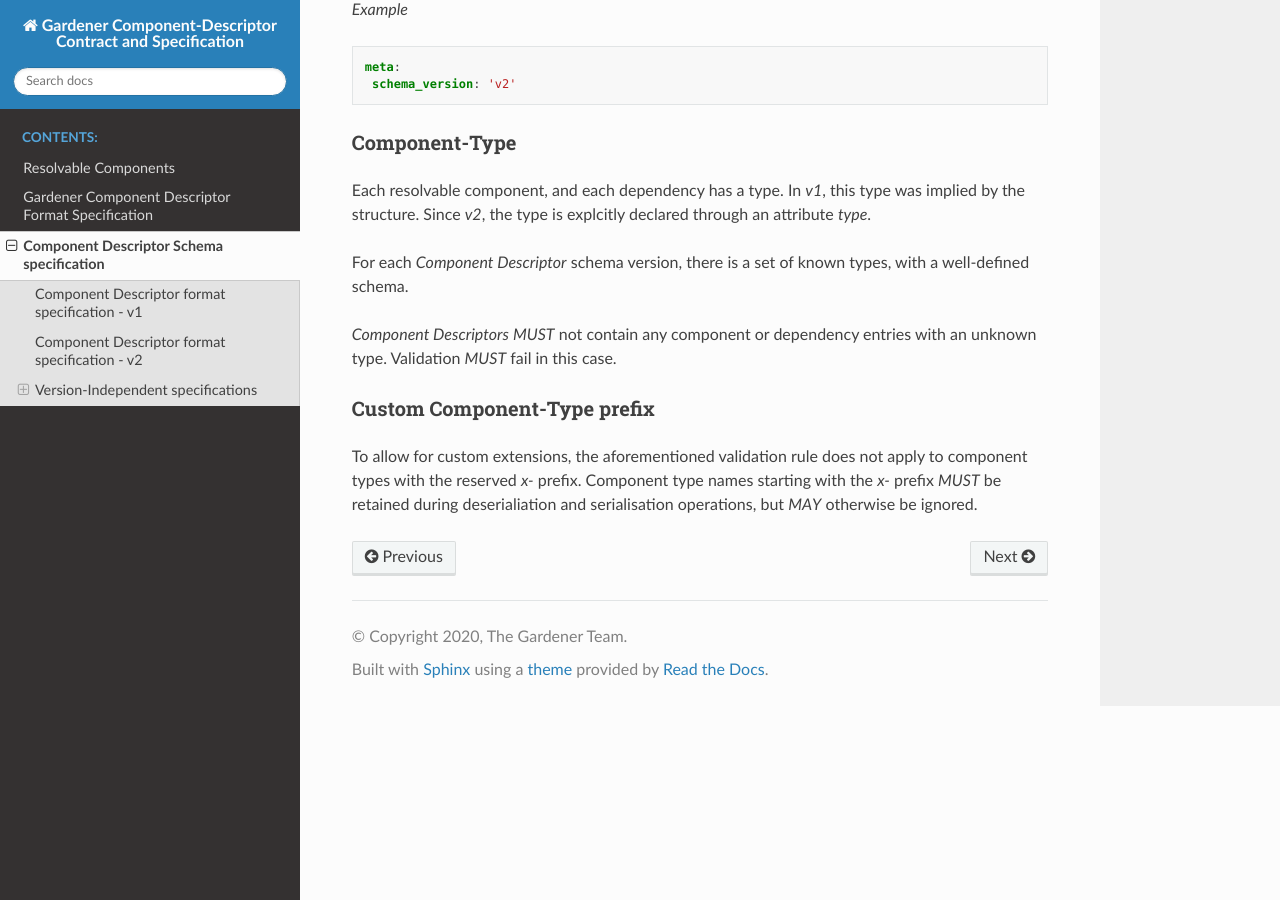
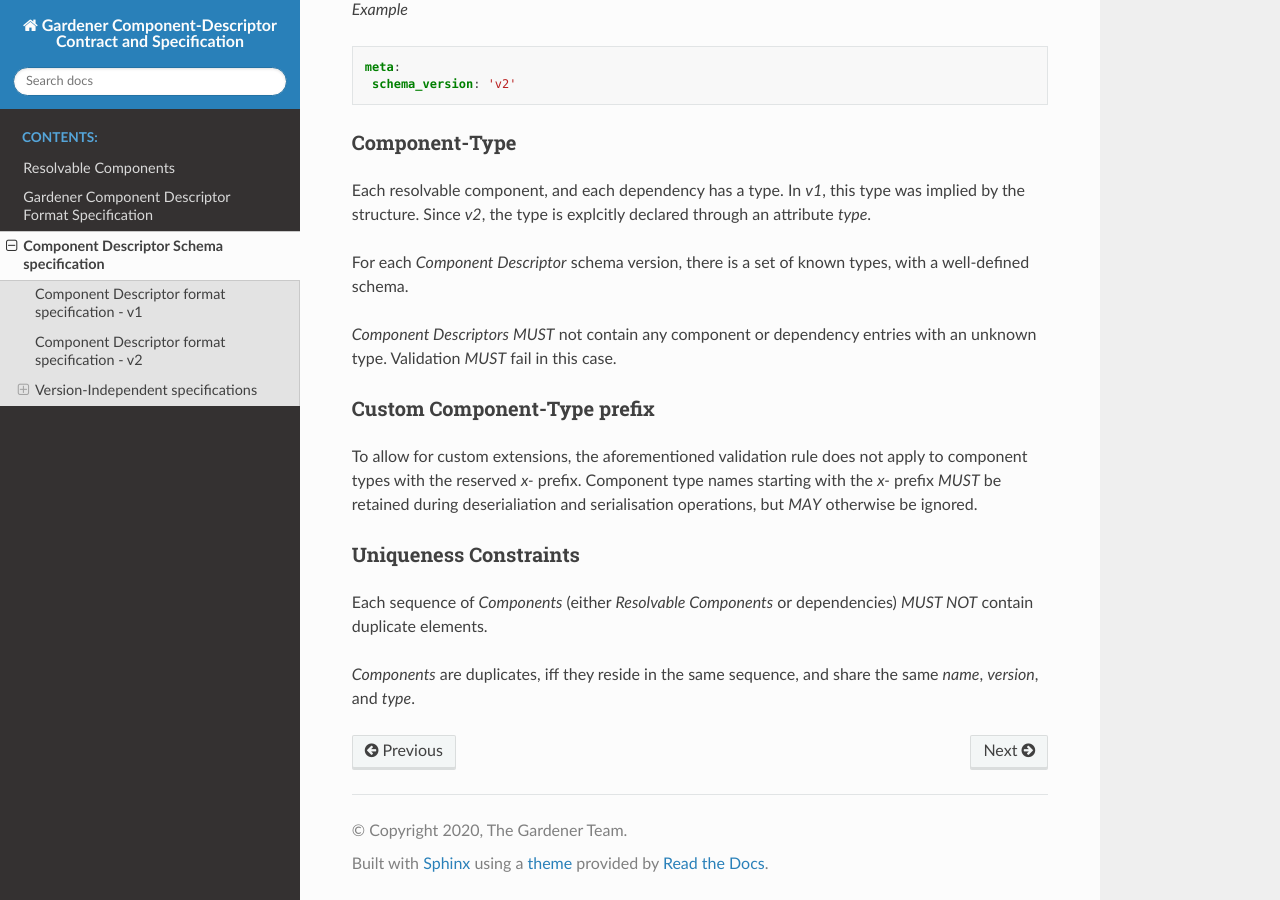
Before and after one commit to gardener-attic/component-spec, a Sphinx documentation site: the page built from doc/schema/index.rst, in a window 1280 px wide and 900 px high, scrolled down 508 px. Built offline with Sphinx 7.4.7 and the Read the Docs theme 2.0.0, drawn with Linux system fonts in a browser that asks for light colours.

Commit message:
document uniqueness constraint

```diff
--- a/doc/schema/index.rst
+++ b/doc/schema/index.rst
@@ -49,3 +49,13 @@ Custom Component-Type prefix
 To allow for custom extensions, the aforementioned validation rule does not apply to component types with the
 reserved `x-` prefix. Component type names starting with the `x-` prefix *MUST* be retained during
 deserialiation and serialisation operations, but *MAY* otherwise be ignored.
+
+
+Uniqueness Constraints
+~~~~~~~~~~~~~~~~~~~~~~
+
+Each sequence of `Components` (either `Resolvable Components` or dependencies) *MUST NOT* contain
+duplicate elements.
+
+`Components` are duplicates, iff they reside in the same sequence, and share the same `name`,
+`version`, and `type`.
```
